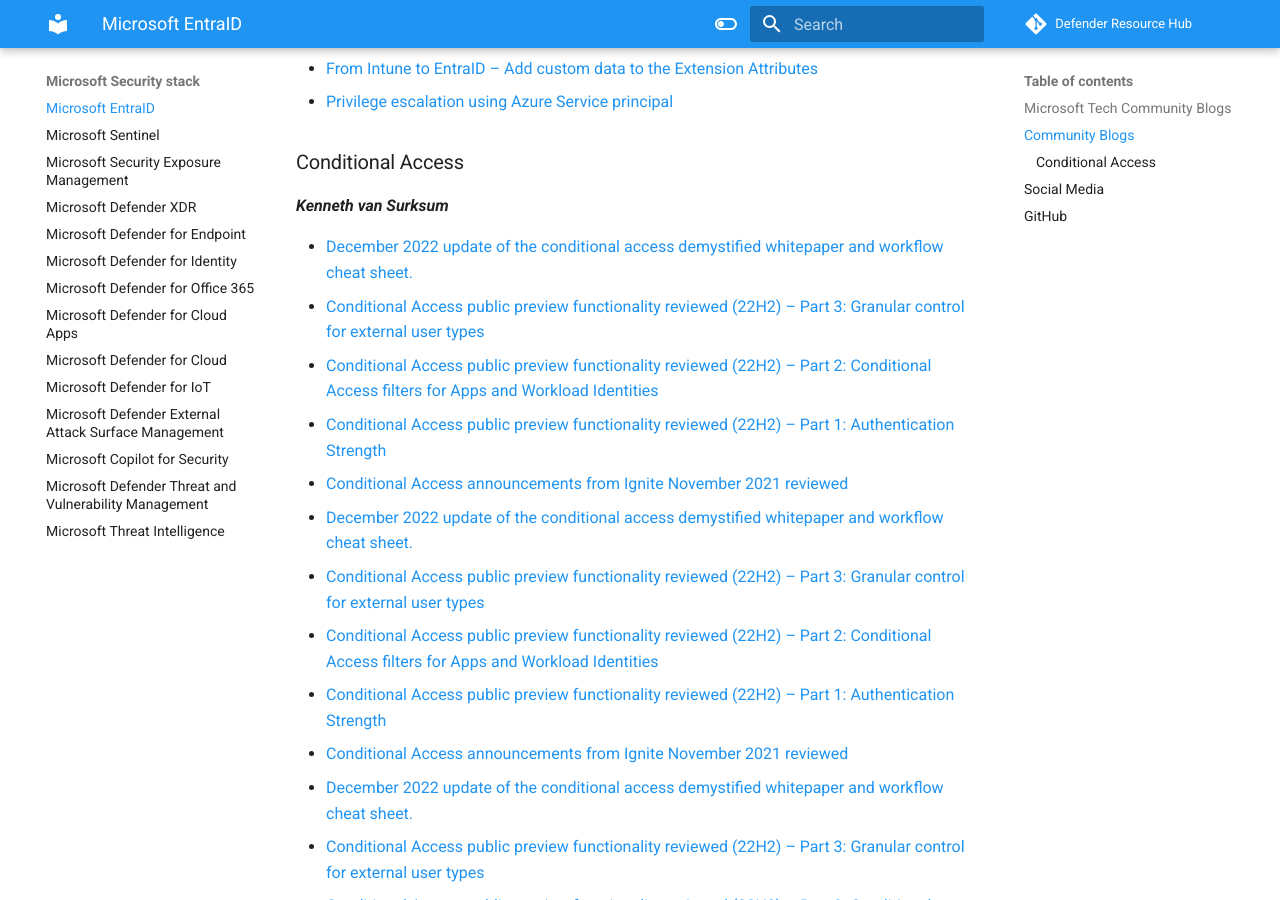
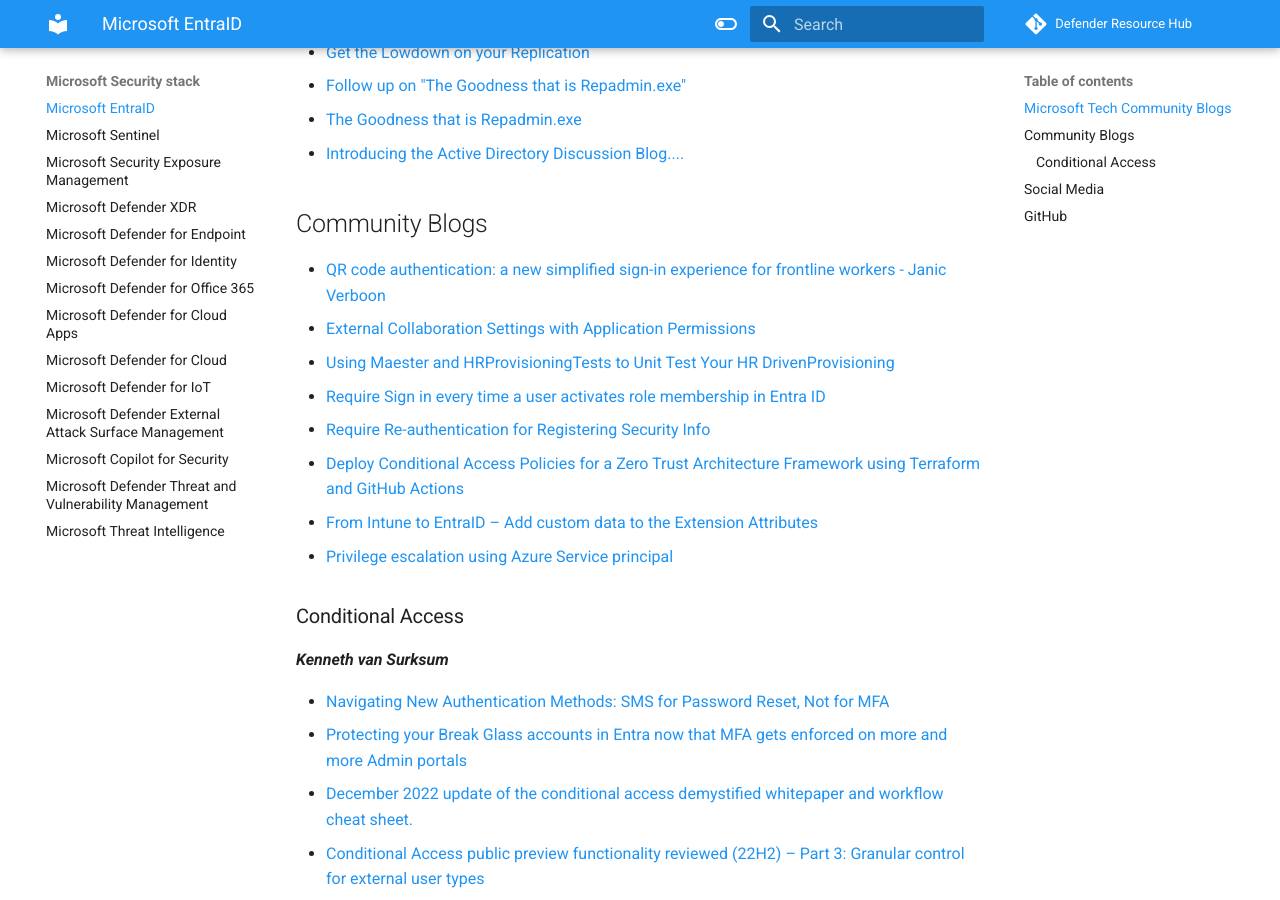
Before and after one commit to alexverboon/DefenderResourceHub, an MkDocs documentation site: the page built from docs/entraid.md, in a window 1280 px wide and 900 px high, scrolled down 63414 px. Built offline with MkDocs 1.6.1 and Material for MkDocs 9.7.7, drawn with Linux system fonts in a browser that asks for light colours; comment, search, counter and statistics services are not loaded; some of the changed text lies outside the part shown.

Commit message:
entra updates

```diff
--- a/docs/entraid.md
+++ b/docs/entraid.md
@@ -8,6 +8,12 @@
 
 ## Microsoft Tech Community Blogs
 
+- [Simplify frontline workers’ sign-in experience with QR code authentication](https://techcommunity.microsoft.com/blog/microsoft-entra-blog/simplify-frontline-workers%E2%80%99-sign-in-experience-with-qr-code-authentication/3822034)
+- [New Microsoft-managed policies to raise your identity security posture](https://techcommunity.microsoft.com/blog/microsoft-entra-blog/new-microsoft-managed-policies-to-raise-your-identity-security-posture/4286758)
+- [Microsoft Entra PowerShell module now generally available](https://techcommunity.microsoft.com/blog/microsoft-entra-blog/microsoft-entra-powershell-module-now-generally-available/4365718)
+- [Top 3 Priorities for Proactive Identity and Access Security in 2025](https://techcommunity.microsoft.com/blog/microsoft-entra-blog/top-3-priorities-for-proactive-identity-and-access-security-in-2025/4371044)
+- [Customize authentication experiences and URL domains for external apps](https://techcommunity.microsoft.com/blog/microsoft-entra-blog/customize-authentication-experiences-and-url-domains-for-external-apps/3627347)
+- [New Identity Secure Score recommendations in General Availability](https://techcommunity.microsoft.com/blog/microsoft-entra-blog/new-identity-secure-score-recommendations-in-general-availability/4369133)
 - [What’s new in Microsoft’s Security Service Edge solution](https://techcommunity.microsoft.com/blog/identity/what%E2%80%99s-new-in-microsoft%E2%80%99s-security-service-edge-solution/3847827)
 - [Security Copilot is now embedded in Microsoft Entra](https://techcommunity.microsoft.com/blog/identity/security-copilot-is-now-embedded-in-microsoft-entra/4289387)
 - [Defeating Adversary-in-the-Middle phishing attacks](https://techcommunity.microsoft.com/blog/identity/defeating-adversary-in-the-middle-phishing-attacks/1751777)
@@ -1748,6 +1754,12 @@
 
 ## Community Blogs
 
+- [QR code authentication: a new simplified sign-in experience for frontline workers - Janic Verboon](https://www.basevision.ch/microsoft-entra-qr-code/)
+- [External Collaboration Settings with Application Permissions](https://suryendub.github.io/2024-12-21-extCollaboration/)
+- [Using Maester and HRProvisioningTests to Unit Test Your HR DrivenProvisioning](https://suryendub.github.io/2024-12-21-Using-Maester-and-HRProvisioningTests-UnitTest-HR-DrivenProvisioning/)
+- [Require Sign in every time a user activates role membership in Entra ID](https://suryendub.github.io/2024-02-26-SignInEveryTimeRoleActivation/)
+- [Require Re-authentication for Registering Security Info](https://suryendub.github.io/2024-02-27-RequireReAuthenticationForAddingAuthenticationMethods/)
+- [Deploy Conditional Access Policies for a Zero Trust Architecture Framework using Terraform and GitHub Actions](https://suryendub.github.io/2023-11-09-ca-zero-trust-terraform/)
 - [From Intune to EntraID – Add custom data to the Extension Attributes](https://ugurkoc.de/from-intune-to-entraid-add-custom-data-to-the-extension-attributes/)
 - [Privilege escalation using Azure Service principal](https://laythchebbi.com/index.php/2024/09/01/privilege-escalation-using-azure-service-principal/)
 
@@ -1755,6 +1767,8 @@
 
 ***Kenneth van Surksum***
 
+- [Navigating New Authentication Methods: SMS for Password Reset, Not for MFA](https://www.vansurksum.com/2025/01/24/navigating-new-authentication-methods-sms-for-password-reset-not-for-mfa/)
+- [Protecting your Break Glass accounts in Entra now that MFA gets enforced on more and more Admin portals](https://www.vansurksum.com/2025/01/08/protecting-your-break-glass-accounts-in-entra-now-that-mfa-gets-enforced-on-more-and-more-admin-portals/)
 - [December 2022 update of the conditional access demystified whitepaper and workflow cheat sheet.](https://www.vansurksum.com/2022/12/15/december-2022-update-of-the-conditional-access-demystified-whitepaper-and-workflow-cheat-sheet/?utm_source=rss&utm_medium=rss&utm_campaign=december-2022-update-of-the-conditional-access-demystified-whitepaper-and-workflow-cheat-sheet)
 - [Conditional Access public preview functionality reviewed (22H2) – Part 3: Granular control for external user types](https://www.vansurksum.com/2022/11/25/conditional-access-public-preview-functionality-reviewed-22h2-part-3-granular-control-for-external-user-types/?utm_source=rss&utm_medium=rss&utm_campaign=conditional-access-public-preview-functionality-reviewed-22h2-part-3-granular-control-for-external-user-types)
 - [Conditional Access public preview functionality reviewed (22H2) – Part 2: Conditional Access filters for Apps and Workload Identities](https://www.vansurksum.com/2022/11/23/conditional-access-public-preview-functionality-reviewed-22h2-part-2-conditional-access-filters-for-apps-and-workload-identities/?utm_source=rss&utm_medium=rss&utm_campaign=conditional-access-public-preview-functionality-reviewed-22h2-part-2-conditional-access-filters-for-apps-and-workload-identities)
@@ -1778,6 +1792,7 @@
 
 ***Daniel Chronlund***
 
+- [Conditional Access Gallery – Point, Select, and Deploy in Minutes](https://danielchronlund.com/2024/11/21/conditional-access-gallery-point-select-and-deploy-in-minutes/)
 - [Conditional Access ‘What If’ Simulation with PowerShell](https://danielchronlund.com/2023/11/24/conditional-access-what-if-simulation-with-powershell/)
 - [Easy Bulk Management of Entra ID Conditional Access Policies](https://danielchronlund.com/2023/10/06/easy-bulk-management-of-entra-id-conditional-access-policies/)
 - [How To Deploy a Complete Entra ID Conditional Access PoC in Under 5 Minutes](https://danielchronlund.com/2023/09/29/how-to-deploy-a-complete-entra-id-conditional-access-poc-in-under-5-minutes/)
@@ -1798,6 +1813,10 @@
 
 ## GitHub
 
+- [Maester](https://github.com/maester365/maester)
 - [Daniel Chronlund](https://github.com/DanielChronlund)
 - [Nicola Suter - Conditional Access Documentation](https://github.com/nicolonsky/ConditionalAccessDocumentation)
 - [Microsoft Entra](https://github.com/orgs/AzureAD/repositories)
+- [Awesome Entra](https://github.com/merill/awesome-entra)
+- [HAWK](https://github.com/T0pCyber/hawk)
+- [CAPs](https://github.com/techBrandon/CAPs)
```
